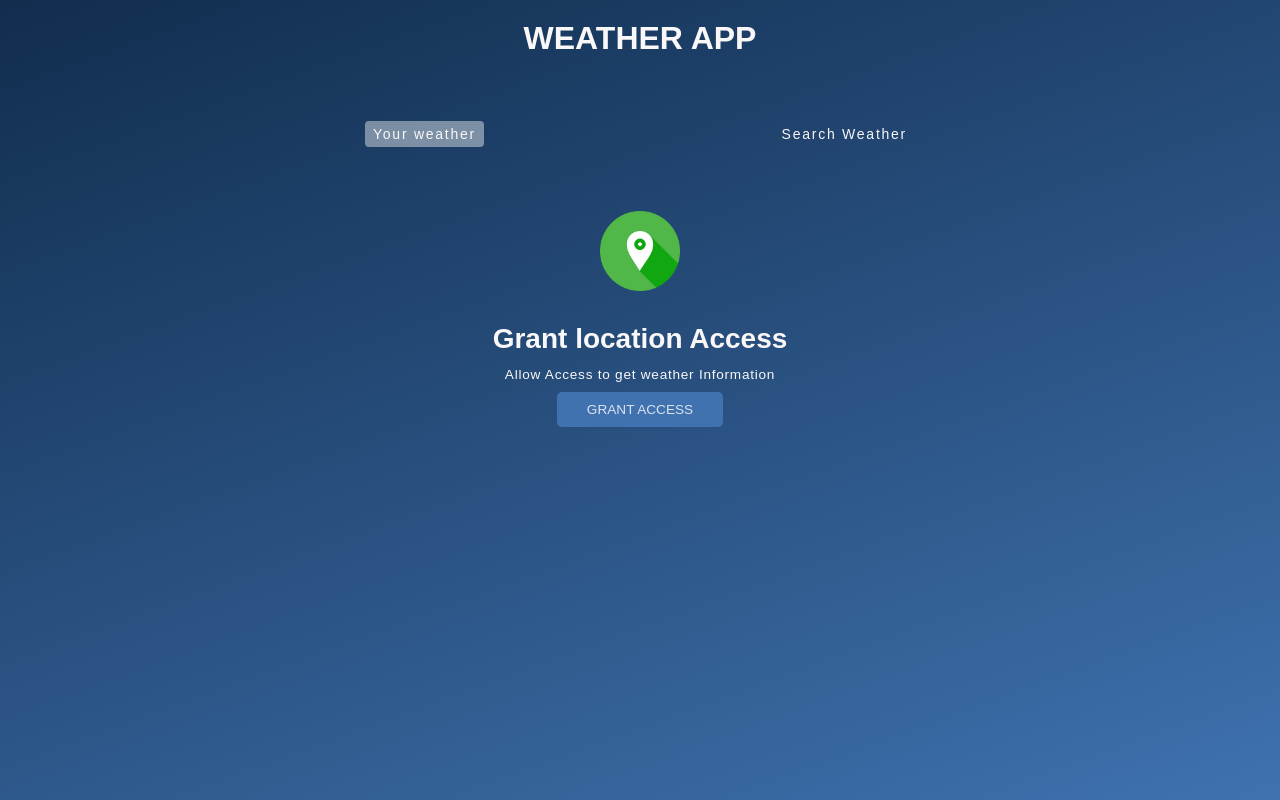
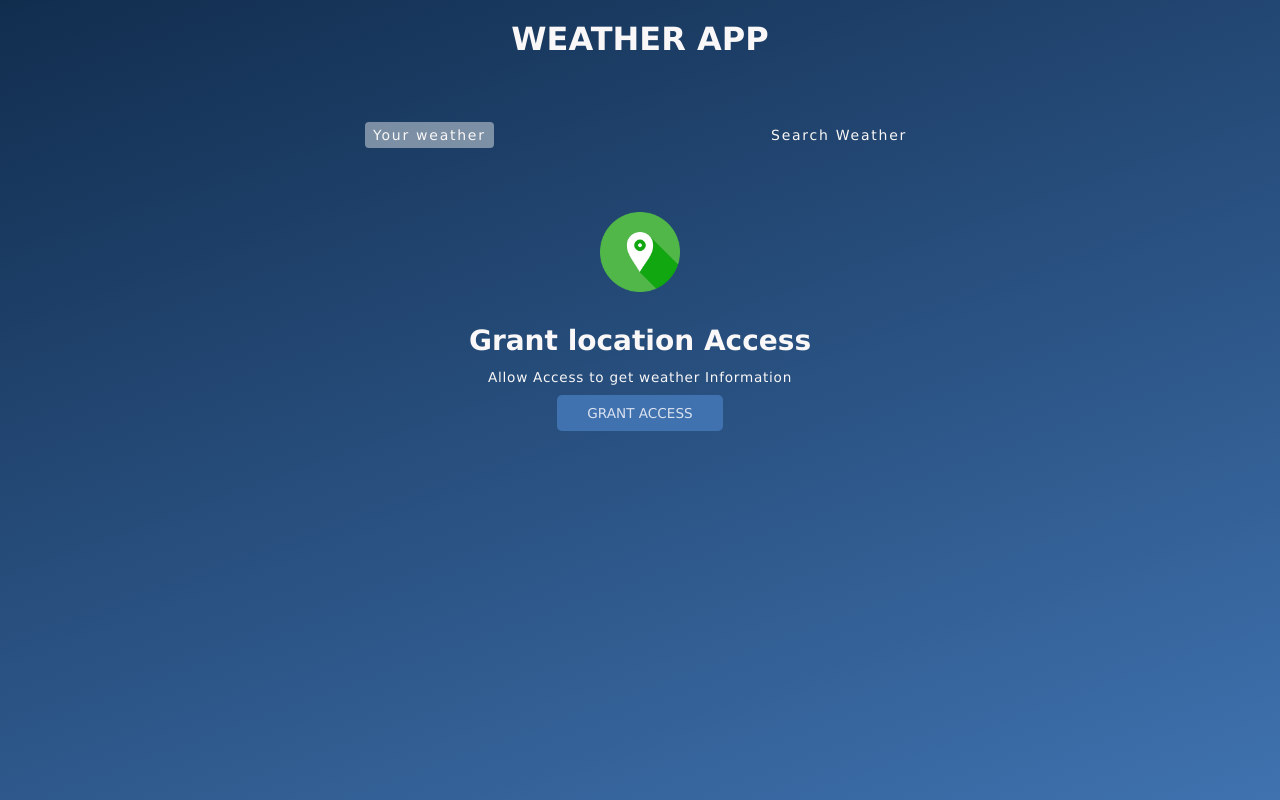
Before and after one commit to tarun11845/weather-app, a plain HTML site: page index.html in a window 1280 px wide. Drawn offline with Linux system fonts and the light colour scheme.

Commit message:
Update style.css

```diff
--- a/style.css
+++ b/style.css
@@ -14,7 +14,7 @@
     margin: 0;
     padding: 0;
     box-sizing: border-box;
-    font-family: 'Merriweather sans',sans-serif;
+    font-family:'Lucida Sans', 'Lucida Sans Regular', 'Lucida Grande', 'Lucida Sans Unicode', Verdana, sans-serif;
 }
 
 :root{
@@ -328,4 +328,5 @@ h1{
         width: calc(100% - 70px);
         padding: 0 15px;
     }
+
 }
```
